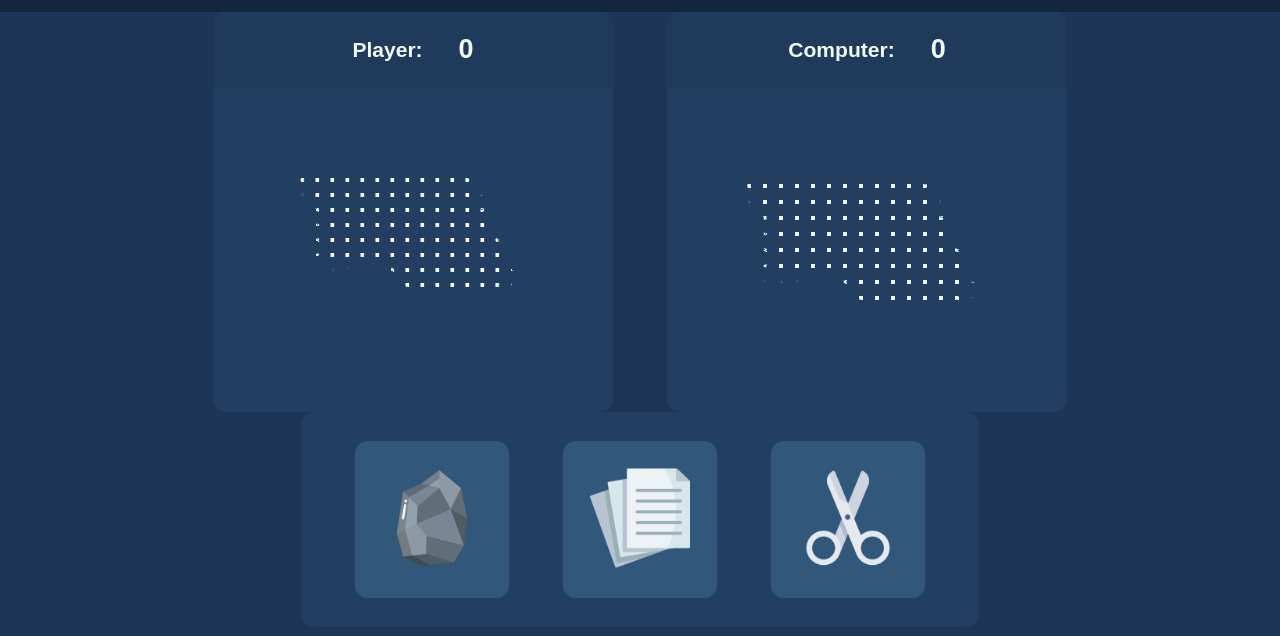
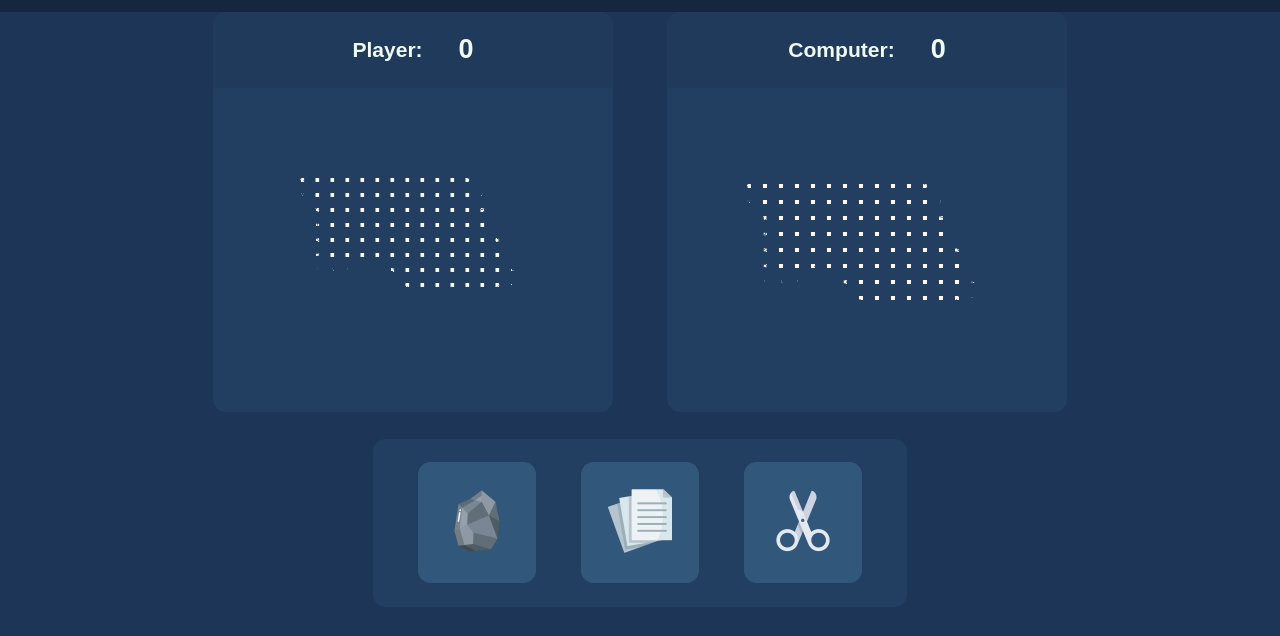
Before and after one commit to JoelJosy/Rock_Paper_Scissors, a plain HTML site: page index.html in a window 1280 px wide. Shown: the part 96-732 px from the top of the page. Drawn offline with Linux system fonts and the light colour scheme.

Commit message:
resize buttons

```diff
--- a/index.html
+++ b/index.html
@@ -48,24 +48,24 @@
                     <img
                         src="./imgs/rock.png"
                         alt="Rock"
-                        width="100px"
-                        height="100px"
+                        width="64px"
+                        height="64px"
                     />
                 </button>
                 <button class="paper" type="button">
                     <img
                         src="./imgs/paper.png"
                         alt="Paper"
-                        width="100px"
-                        height="100px"
+                        width="64px"
+                        height="64px"
                     />
                 </button>
                 <button class="scissors" type="button">
                     <img
                         src="./imgs/scissors.png"
                         alt="Scissors"
-                        width="100px"
-                        height="100px"
+                        width="64px"
+                        height="64px"
                     />
                 </button>
             </div>
--- a/styles.css
+++ b/styles.css
@@ -57,9 +57,11 @@ button:active {
 
 .buttons {
     display: flex;
+    align-items: center;
     justify-content: center;
-    gap: 3rem;
-    padding: 1.6rem 3rem;
+    gap: 2.5rem;
+    padding: 1.3rem 2.5rem;
+    margin-top: 1.5rem;
     margin-right: auto;
     margin-left: auto;
     background-color: #223E60;
```
